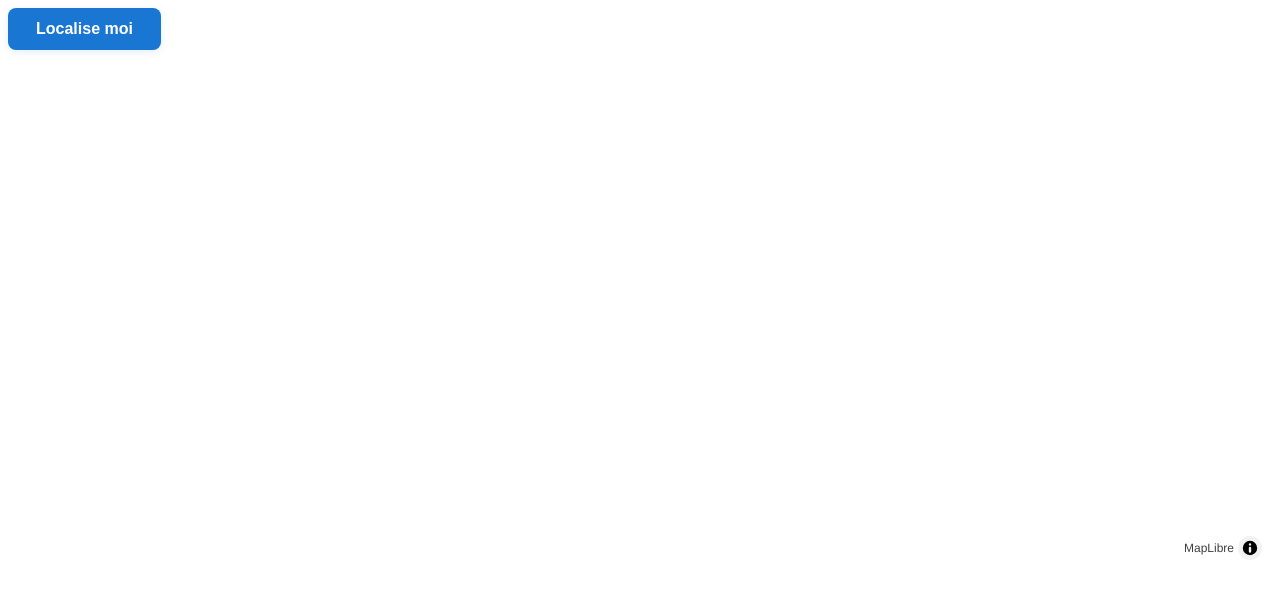
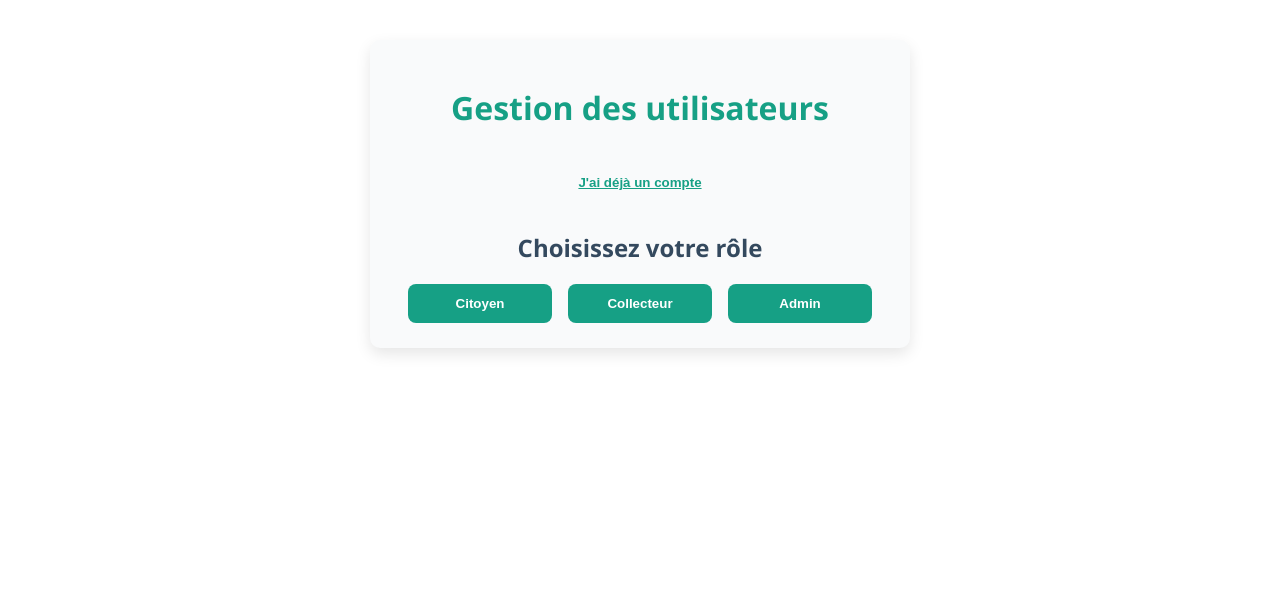
Before and after one commit to Lionel299/collectam, a Vue app: page / in a window 1280 px wide. Shown: the top 598 px of the page. Built offline with nearby package versions, Linux system fonts and the light colour scheme; no server answers; the HTML template or start-up script is replaced by a standard one.

Commit message:
newly commited

```diff
--- a/src/App.vue
+++ b/src/App.vue
@@ -1,11 +1,9 @@
 <template>
   <div id="app">
-    <mapVue />
+    <router-view />
   </div>
 
 </template>
 
 <script setup>
-import mapVue from "./Pages/mapVue.vue";
-
 </script>
--- a/src/Pages/collectamVue.vue
+++ b/src/Pages/collectamVue.vue
@@ -363,7 +363,7 @@ function goToMap() {
 
       isLoading.value = false
       // Redirection vers la map avec le rôle en query param
-      router.push({ name: 'Map', query: { userType: role.value } })
+      router.push({ name: 'map', query: { userType: role.value } })
     },
     error => {
       errorMessage.value = "Erreur de géolocalisation : " + error.message
```
